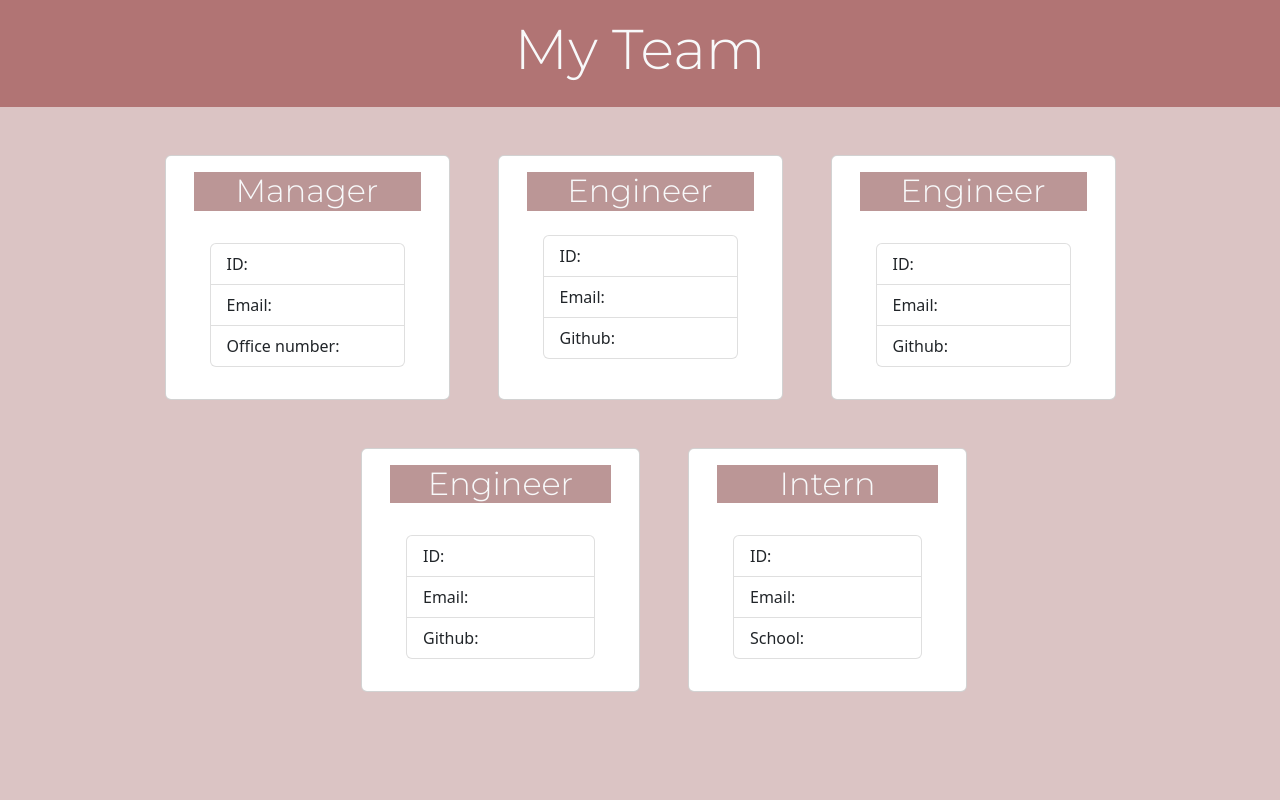
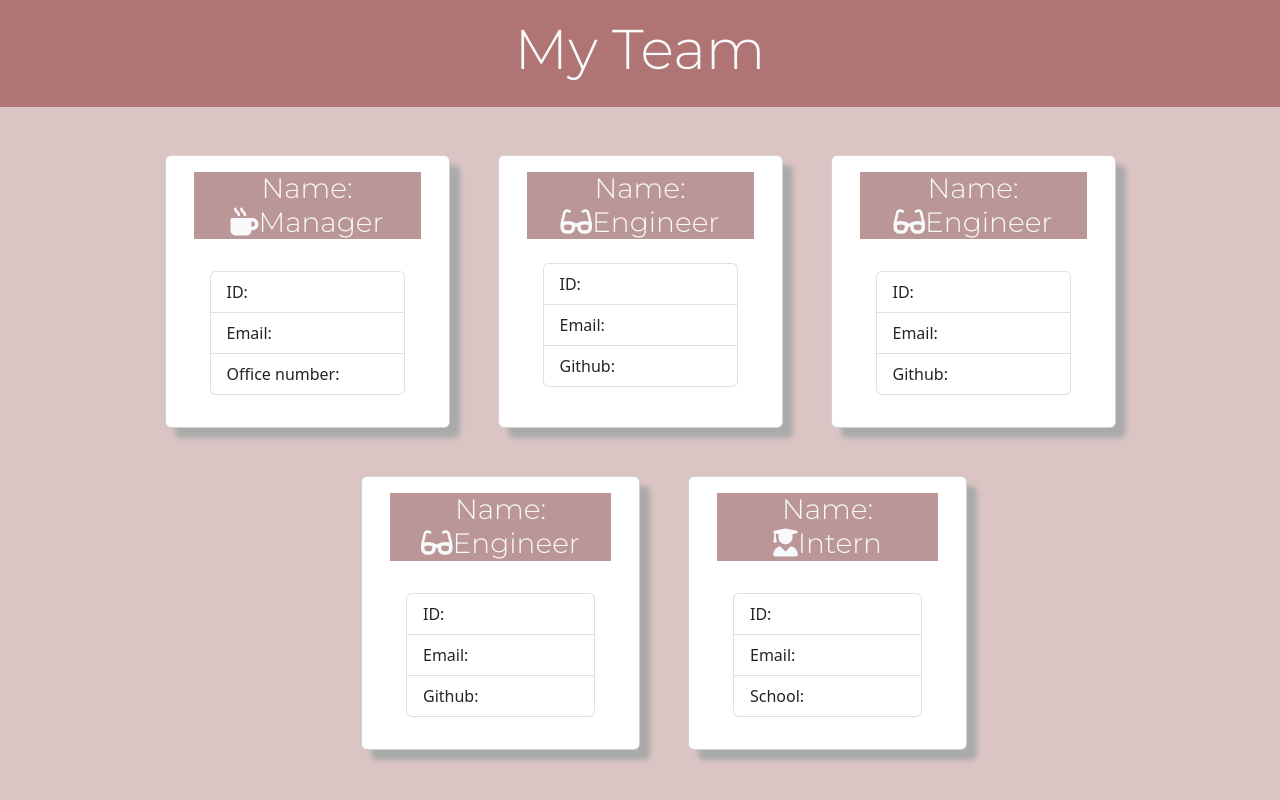
Before and after one commit to marionsy/team-profile-generator, a website: page src/index.html in a window 1280 px wide. Drawn offline with nearby package versions, Linux system fonts and the light colour scheme.

Commit message:
added font awesome icons for titles

```diff
--- a/src/index.html
+++ b/src/index.html
@@ -6,10 +6,13 @@
     <meta http-equiv="X-UA-Compatible" content="IE=edge">
     <meta name="viewport" content="width=device-width, initial-scale=1.0">
     <title> Team Profile Generator</title>
+
     <link href="https://cdn.jsdelivr.net/npm/bootstrap@5.2.0/dist/css/bootstrap.min.css" rel="stylesheet"
         integrity="sha384-gH2yIJqKdNHPEq0n4Mqa/HGKIhSkIHeL5AyhkYV8i59U5AR6csBvApHHNl/vI1Bx" crossorigin="anonymous">
 
     <link href="https://fonts.googleapis.com/css2?family=Montserrat:wght@300&display=swap" rel="stylesheet">
+
+    <script src="https://kit.fontawesome.com/c502137733.js"></script>
 </head>
 
 <body style="background-color:rgb(219, 196, 196)">
@@ -23,10 +26,11 @@
 
     <div class="container">
         <div class="row justify-content-center mt-5">
-            <div class="col-3 card">
+            <div class="col-3 card" style="box-shadow: 10px 10px 5px #aaaaaa;">
                 <div class="card-body">
-                    <h2 class="text-light text-center mb-3"
-                        style="background-color:rgb(187, 150, 150); font-family: 'Montserrat'">Manager</h2>
+                    <h3 class="text-light text-center mb-3"
+                        style="background-color:rgb(187, 150, 150); font-family: 'Montserrat'">Name: </br>
+                        <i class="fas fa-mug-hot mr-2"></i>Manager</h3>
                     <div class="card-body">
                         <ul class="list-group">
                             <li class="list-group-item">ID: </li>
@@ -36,29 +40,12 @@
                     </div>
                 </div>
             </div>
-            <!-- </div> -->
 
-            <!-- <div class="d-flex justify-content-center mt-3"> -->
-            <div class="col-3 card mx-5">
+            <div class="col-3 card mx-5" style="box-shadow: 10px 10px 5px #aaaaaa;">
                 <div class="card-body">
-                    <h2 class="text-light text-center"
-                        style="background-color:rgb(187, 150, 150); font-family: 'Montserrat'">Engineer</h2>
-                        <div class="card-body">
-                            <ul class="list-group">
-                                <li class="list-group-item">ID: </li>
-                                <li class="list-group-item">Email: </li>
-                                <li class="list-group-item">Github: </li>
-                            </ul>
-                        </div>
-                </div>
-            </div>
-            <!-- </div> -->
-
-            <!-- <div class="d-flex justify-content-center mt-3"> -->
-            <div class="col-3 card">
-                <div class="card-body">
-                    <h2 class="text-light text-center mb-3"
-                        style="background-color:rgb(187, 150, 150); font-family: 'Montserrat'">Engineer</h2>
+                    <h3 class="text-light text-center"
+                        style="background-color:rgb(187, 150, 150); font-family: 'Montserrat'">Name: </br>
+                        <i class="fas fa-glasses mr-2"></i>Engineer</h3>
                     <div class="card-body">
                         <ul class="list-group">
                             <li class="list-group-item">ID: </li>
@@ -69,11 +56,11 @@
                 </div>
             </div>
 
-            <div class="row justify-content-center mt-5">
-                <div class="col-3 card mx-5">
+            <div class="col-3 card" style="box-shadow: 10px 10px 5px #aaaaaa;">
                 <div class="card-body">
-                        <h2 class="text-light text-center mb-3"
-                            style="background-color:rgb(187, 150, 150); font-family: 'Montserrat'">Engineer</h2>
+                    <h3 class="text-light text-center mb-3"
+                        style="background-color:rgb(187, 150, 150); font-family: 'Montserrat'">Name: </br>
+                        <i class="fas fa-glasses mr-2"></i>Engineer</h3>
                     <div class="card-body">
                         <ul class="list-group">
                             <li class="list-group-item">ID: </li>
@@ -83,13 +70,28 @@
                     </div>
                 </div>
             </div>
-                <!-- </div> -->
 
-                <!-- <div class="d-flex justify-content-center mt-3"> -->
-                <div class="col-3 card">
+            <div class="row justify-content-center mt-5 mb-5">
+                <div class="col-3 card mx-5" style="box-shadow: 10px 10px 5px #aaaaaa;">
                     <div class="card-body">
-                        <h2 class="text-light text-center mb-3"
-                            style="background-color:rgb(187, 150, 150); font-family: 'Montserrat'">Intern</h2>
+                        <h3 class="text-light text-center mb-3"
+                            style="background-color:rgb(187, 150, 150); font-family: 'Montserrat'">Name: </br>
+                            <i class="fas fa-glasses mr-2"></i>Engineer</h3>
+                        <div class="card-body">
+                            <ul class="list-group">
+                                <li class="list-group-item">ID: </li>
+                                <li class="list-group-item">Email: </li>
+                                <li class="list-group-item">Github: </li>
+                            </ul>
+                        </div>
+                    </div>
+                </div>
+
+                <div class="col-3 card" style="box-shadow: 10px 10px 5px #aaaaaa;">
+                    <div class="card-body">
+                        <h3 class="text-light text-center mb-3"
+                            style="background-color:rgb(187, 150, 150); font-family: 'Montserrat'">Name: </br>
+                            <i class="fas fa-user-graduate mr-2"></i>Intern</h3>
                         <div class="card-body">
                             <ul class="list-group">
                                 <li class="list-group-item">ID: </li>
```
Lines whose indentation alone changed are shown as unchanged.
